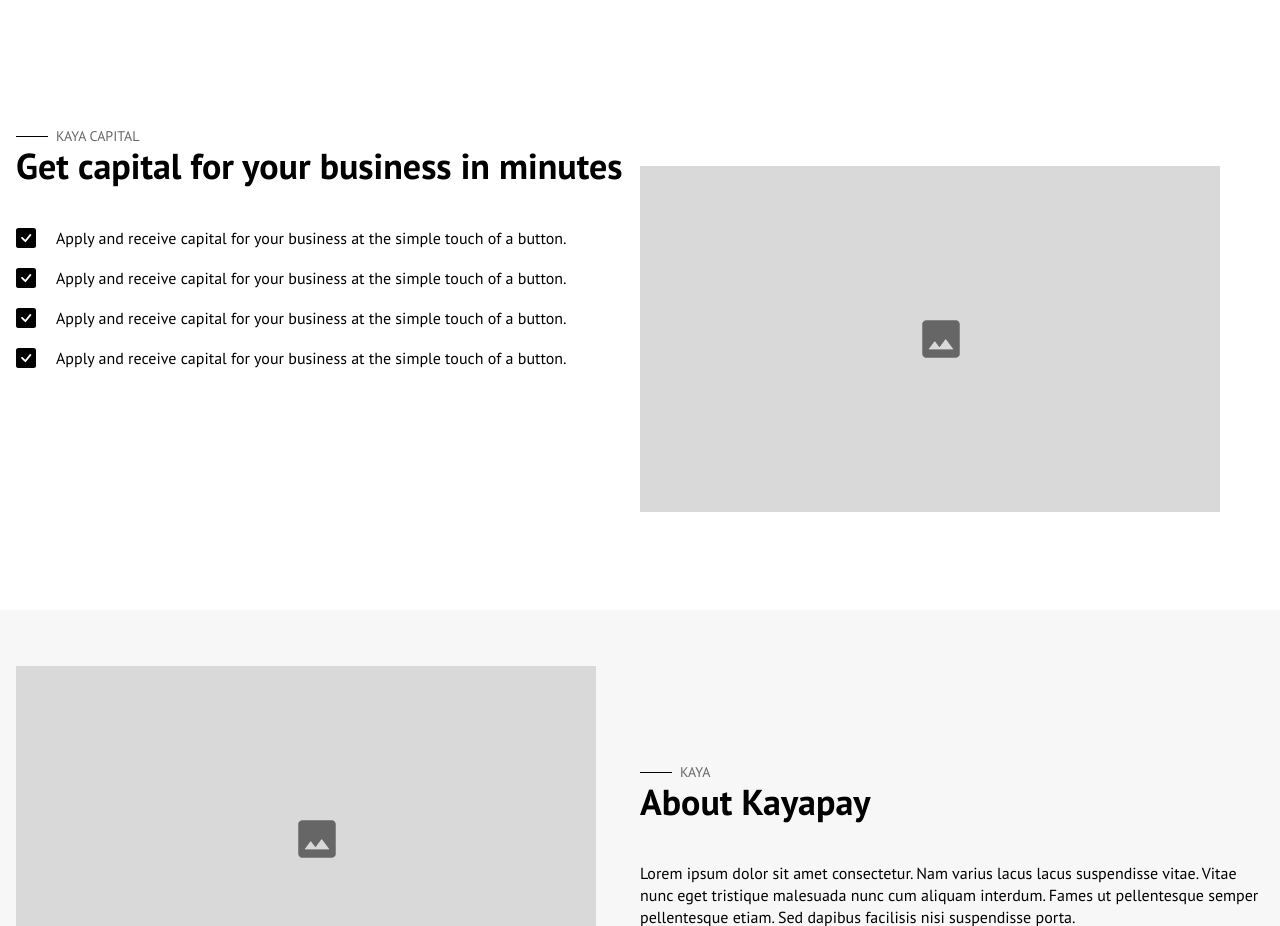
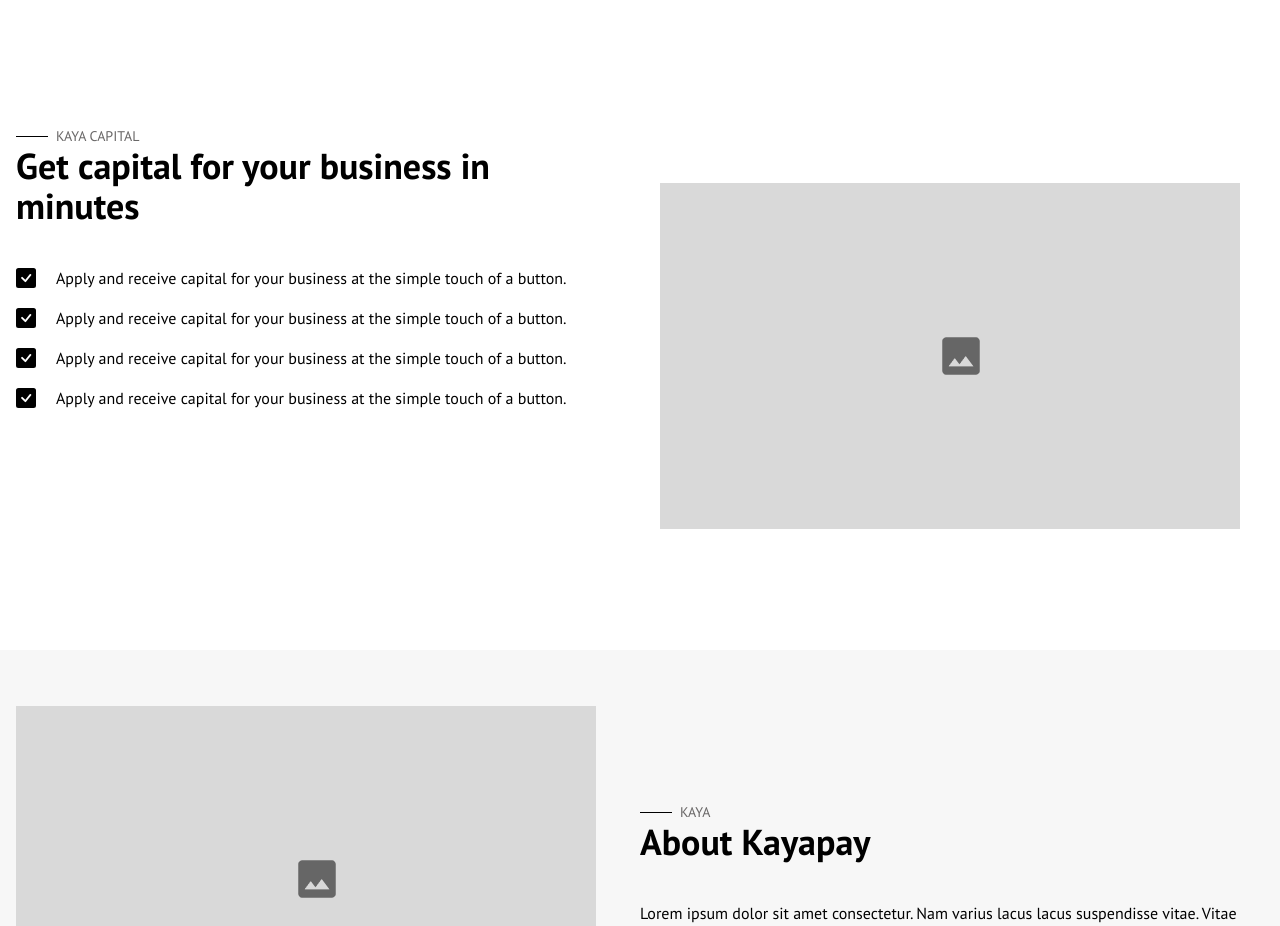
Before and after one commit to Kaya-Africa-Technology/kp-web, a Next.js app: page / in a window 1280 px wide. Shown: the part 1480-2406 px from the top of the page. Built offline with nearby package versions, Linux system fonts and the light colour scheme.

Commit message:
fix: fixed an alignment issue on the kaya capital section

```diff
--- a/Components/Landing/KayaCapital.jsx
+++ b/Components/Landing/KayaCapital.jsx
@@ -5,9 +5,9 @@
 
 function KayaCapital() {
   return (
-    <section className='container px-4 mx-auto my-16 lg:py-20 lg:my-36'>
-      <div className="flex flex-col justify-between space-y-10 lg:item-center lg:flex-row">
-        <div className="flex-1">
+    <section className='container px-4 mx-auto my-16 lg:py-20 lg:my-36 duration-500 transition-all ease-in-out'>
+      <div className="grid grid-cols-1 gap-y-10 lg:place-items-center lg:grid-cols-2 lg:gap-y-0 lg:gap-x-10">
+        <div className="w-full">
           <SubHeader title="KAYA CAPITAL"/>
           <h1 className="mb-10 text-4xl font-bold text-gray-900">Get capital for your business in minutes</h1>
 
@@ -28,7 +28,7 @@
             <p className="text-base">Apply and receive capital for your business at the simple touch of a button.</p>
           </div>
         </div>
-        <div className="flex-1">
+        <div className="w-full">
           <div className="mb-0 lg:-mb-40">
               <Image src='/img-placeholder.png' width={580} height={288} alt='decorative image' />
           </div>
```
